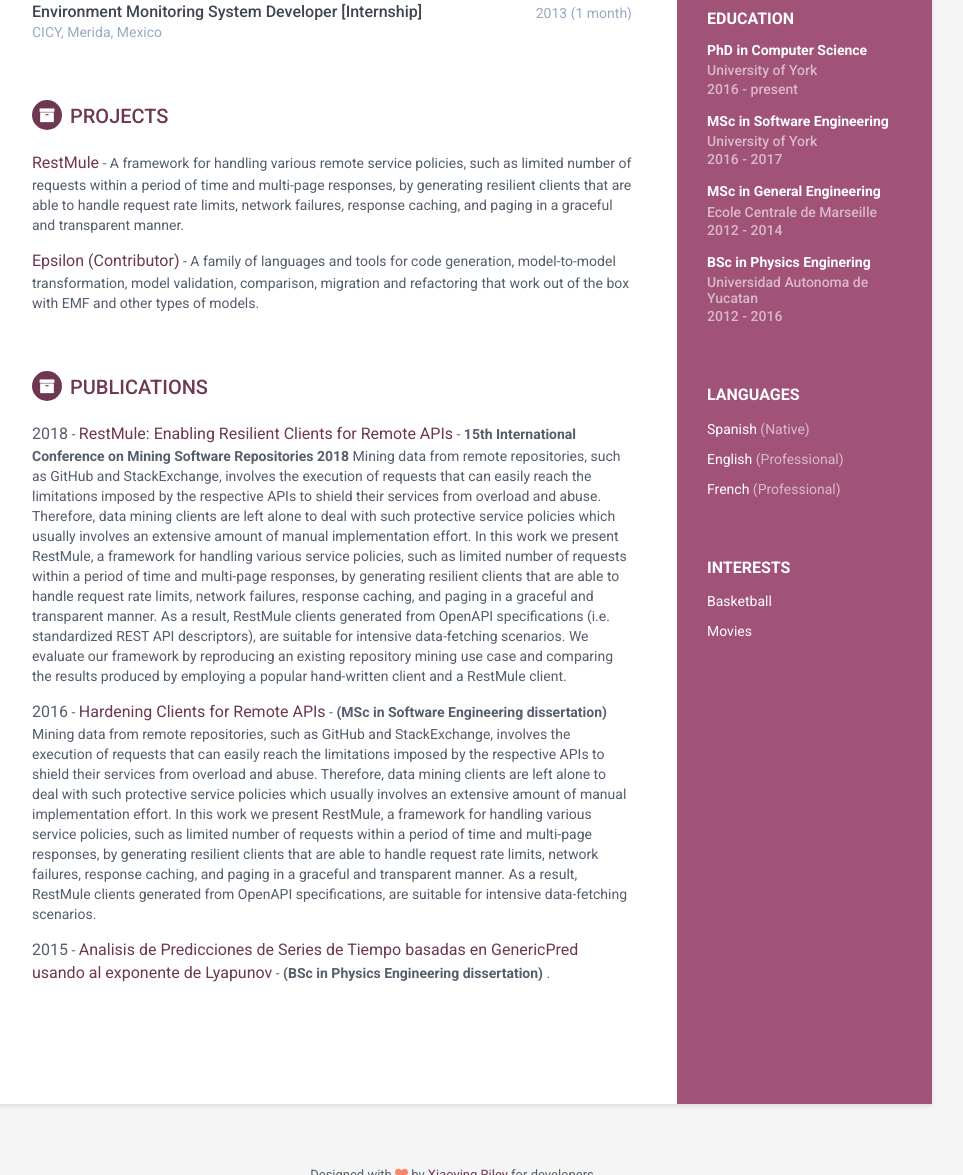
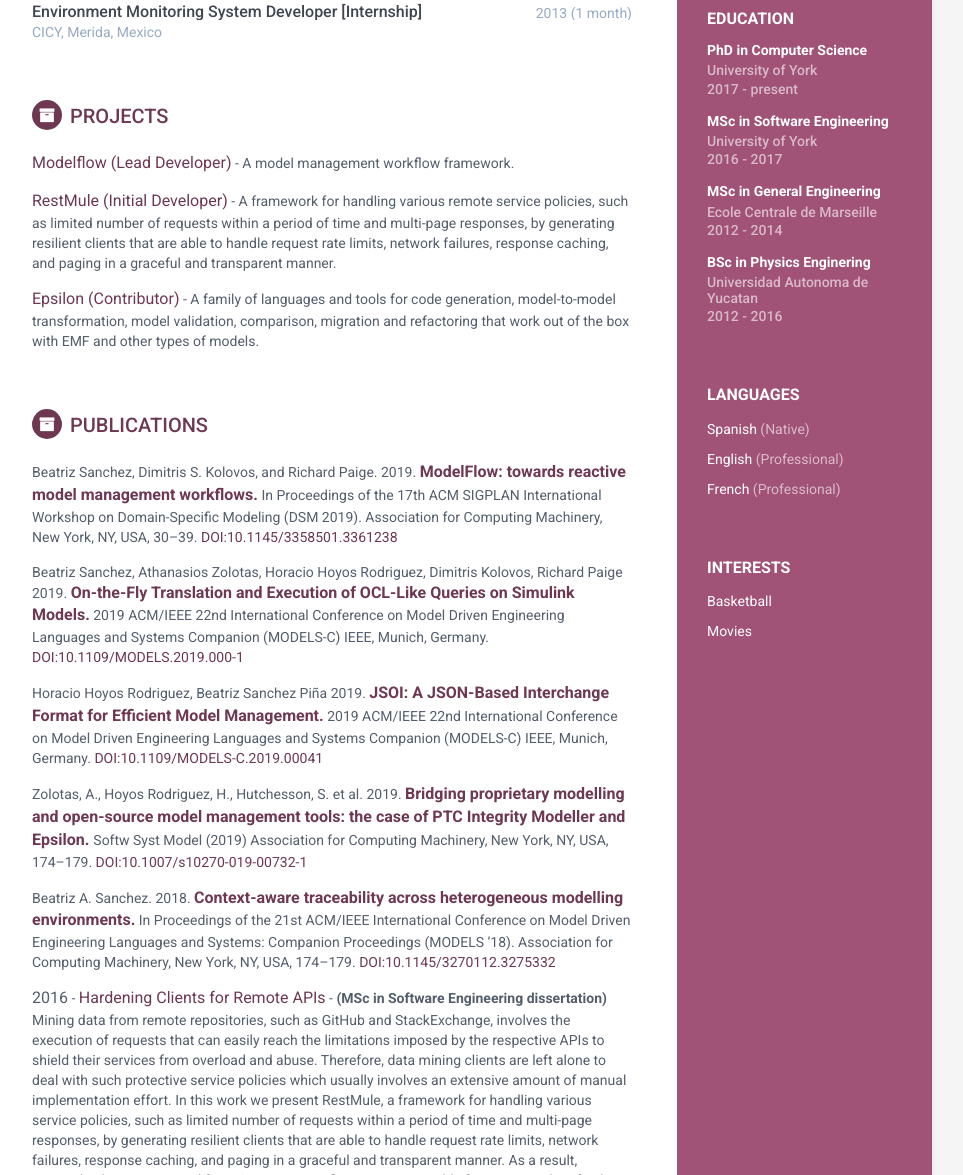
Before and after one commit to beatrizsanchez/beatrizsanchez.github.io, a plain HTML site: page index.html in a window 1280 px wide. Shown: the part 596-1771 px from the top of the page, without its empty margins (188-1151 px from the left). Drawn offline with Linux system fonts and the light colour scheme.

Commit message:
projects and publications, plus minor fixes

```diff
--- a/index.html
+++ b/index.html
@@ -32,7 +32,7 @@
             <div class="profile-container">
                 <img class="profile" src="assets/images/profile.png" alt="" />
                 <h1 class="name">Beatriz Sanchez</h1>
-                <h3 class="tagline">PhD Student</h3>
+                <h3 class="tagline">PhD Candidate</h3>
             </div><!--//profile-container-->
 
             <div class="contact-container container-block">
@@ -49,7 +49,7 @@
                 <div class="item">
                     <h4 class="degree">PhD in Computer Science</h4>
                     <h5 class="meta">University of York</h5>
-                    <div class="time">2016 - present</div>
+                    <div class="time">2017 - present</div>
                 </div><!--//item-->
                 <div class="item">
                     <h4 class="degree">MSc in Software Engineering</h4>
@@ -158,8 +158,12 @@
                 <!--<div class="intro">
                     <p>You can list your side projects or open source libraries in this section. Lorem ipsum dolor sit amet, consectetur adipiscing elit. Vestibulum et ligula in nunc bibendum fringilla a eu lectus.</p>
                 </div>--><!--//intro-->
+
                 <div class="item">
-                    <span class="project-title"><a href="https://github.com/beatrizsanchez/RestMule">RestMule</a></span> - <span class="project-tagline">A framework for handling various remote service policies, such as limited number of requests within a period of time and multi-page responses, by generating resilient clients that are able to handle request rate limits, network failures, response caching, and paging in a graceful and transparent manner.</span>
+                    <span class="project-title"><a href="https://github.com/beatrizsanchez/RestMule">Modelflow (Lead Developer)</a></span> - <span class="project-tagline">A model management workflow framework.</span>
+                </div><!--//item-->
+                <div class="item">
+                    <span class="project-title"><a href="https://github.com/beatrizsanchez/RestMule">RestMule (Initial Developer)</a></span> - <span class="project-tagline">A framework for handling various remote service policies, such as limited number of requests within a period of time and multi-page responses, by generating resilient clients that are able to handle request rate limits, network failures, response caching, and paging in a graceful and transparent manner.</span>
                 </div><!--//item-->
                 <div class="item">
                     <span class="project-title"><a href="https://www.eclipse.org/epsilon/">Epsilon (Contributor)</a></span> - <span class="project-tagline">A family of languages and tools for code generation, model-to-model transformation, model validation, comparison, migration and refactoring that work out of the box with EMF and other types of models.</span>
@@ -171,9 +175,52 @@
                 <!--<div class="intro">
                     <p>As a research student, my main research... </p>
                 </div>--><!--//intro-->
+
                 <div class="item">
-                    <span class="project-title">2018</span> - <span class="project-title"><a href="publications/MSR2018.pdf">RestMule: Enabling Resilient Clients for Remote APIs</a></span> - <span class="project-tagline"><b>15th International Conference on Mining Software Repositories 2018</b> Mining data from remote repositories, such as GitHub and StackExchange, involves the execution of requests that can easily reach the limitations imposed by the respective APIs to shield their services from overload and abuse. Therefore, data mining clients are left alone to deal with such protective service policies which usually involves an extensive amount of manual implementation effort. In this work we present RestMule, a framework for handling various service policies, such as limited number of requests within a period of time and multi-page responses, by generating resilient clients that are able to handle request rate limits, network failures, response caching, and paging in a graceful and transparent manner. As a result, RestMule clients generated from OpenAPI specifications (i.e. standardized REST API descriptors), are suitable for intensive data-fetching scenarios. We evaluate our framework by reproducing an existing repository mining use case and comparing the results produced by employing a popular hand-written client and a RestMule client.</span>
+                    Beatriz Sanchez, Dimitris S. Kolovos, and Richard Paige.
+                    2019.
+                    <span class="project-title"><b><a>ModelFlow: towards reactive model management workflows.</a></b></span>
+                    In Proceedings of the 17th ACM SIGPLAN International Workshop on Domain-Specific Modeling (DSM 2019).
+                    Association for Computing Machinery, New York, NY, USA, 30–39.
+                    <span class="project-tagline"><a href="https://doi.org/10.1145/3358501.3361238">DOI:10.1145/3358501.3361238</a></span>
                 </div><!--//item-->
+
+                <div class="item">
+                    Beatriz Sanchez, Athanasios Zolotas, Horacio Hoyos Rodriguez, Dimitris Kolovos, Richard Paige
+                    2019.
+                    <span class="project-title"><b><a>On-the-Fly Translation and Execution of OCL-Like Queries on Simulink Models.</a></b></span>
+                    2019 ACM/IEEE 22nd International Conference on Model Driven Engineering Languages and Systems Companion (MODELS-C)
+                    IEEE, Munich, Germany.
+                    <span class="project-tagline"><a href="https://doi.org/10.1109/MODELS.2019.000-1">DOI:10.1109/MODELS.2019.000-1</a></span>
+                </div><!--//item-->
+
+                <div class="item">
+                    Horacio Hoyos Rodriguez, Beatriz Sanchez Piña
+                    2019.
+                    <span class="project-title"><b><a>JSOI: A JSON-Based Interchange Format for Efficient Model Management.</a></b></span>
+                    2019 ACM/IEEE 22nd International Conference on Model Driven Engineering Languages and Systems Companion (MODELS-C)
+                    IEEE, Munich, Germany.
+                    <span class="project-tagline"><a href="https://doi.org/10.1109/MODELS-C.2019.00041">DOI:10.1109/MODELS-C.2019.00041</a></span>
+                </div><!--//item-->
+
+                <div class="item">
+                    Zolotas, A., Hoyos Rodriguez, H., Hutchesson, S. et al.
+                    2019.
+                    <span class="project-title"><b><a>Bridging proprietary modelling and open-source model management tools: the case of PTC Integrity Modeller and Epsilon. </a></b></span>
+                    Softw Syst Model (2019)
+                    Association for Computing Machinery, New York, NY, USA, 174–179.
+                    <span class="project-tagline"><a href="https://doi.org/10.1007/s10270-019-00732-1">DOI:10.1007/s10270-019-00732-1</a></span>
+                </div><!--//item-->
+
+                <div class="item">
+                    Beatriz A. Sanchez.
+                    2018.
+                    <span class="project-title"><b><a>Context-aware traceability across heterogeneous modelling environments.</a></b></span>
+                    In Proceedings of the 21st ACM/IEEE International Conference on Model Driven Engineering Languages and Systems: Companion Proceedings (MODELS ’18).
+                    Association for Computing Machinery, New York, NY, USA, 174–179.
+                    <span class="project-tagline"><a href="https://doi.org/10.1145/3270112.3275332">DOI:10.1145/3270112.3275332</a></span>
+                </div><!--//item-->
+
                 <div class="item">
                     <span class="project-title">2016</span> - <span class="project-title"><a href="https://www.cs.york.ac.uk/library/proj_files/2017/MScSWE/basp500/basp500.pdf">Hardening Clients for Remote APIs</a></span> - <span class="project-tagline"><b>(MSc in Software Engineering dissertation)</b> Mining data from remote repositories, such as GitHub and StackExchange, involves the execution of requests that can easily reach the limitations imposed by the respective APIs to shield their services from overload and abuse. Therefore, data mining clients are left alone to deal with such protective service policies which usually involves an extensive amount of manual implementation effort. In this work we present RestMule, a framework for handling various service policies, such as limited number of requests within a period of time and multi-page responses, by generating resilient clients that are able to handle request rate limits, network failures, response caching, and paging in a graceful and transparent manner. As a result, RestMule clients generated from OpenAPI specifications, are suitable for intensive data-fetching scenarios. </span>
                 </div><!--//item-->
```
